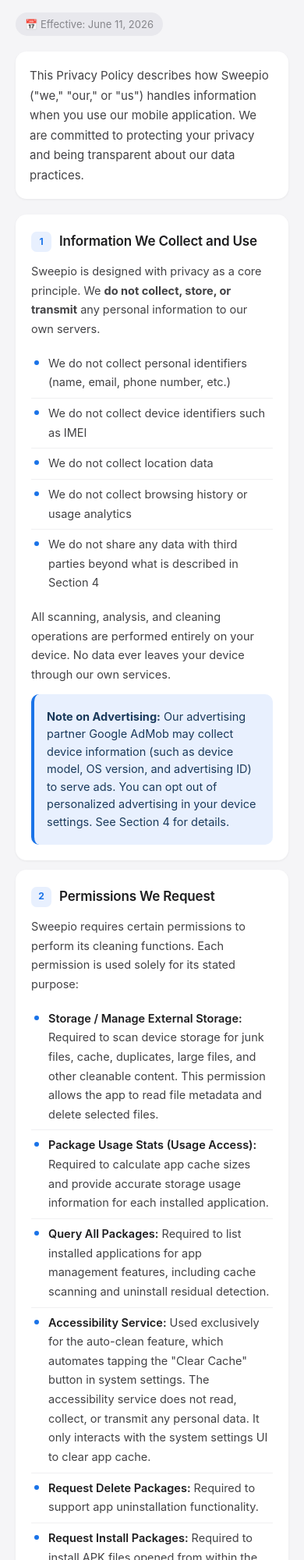
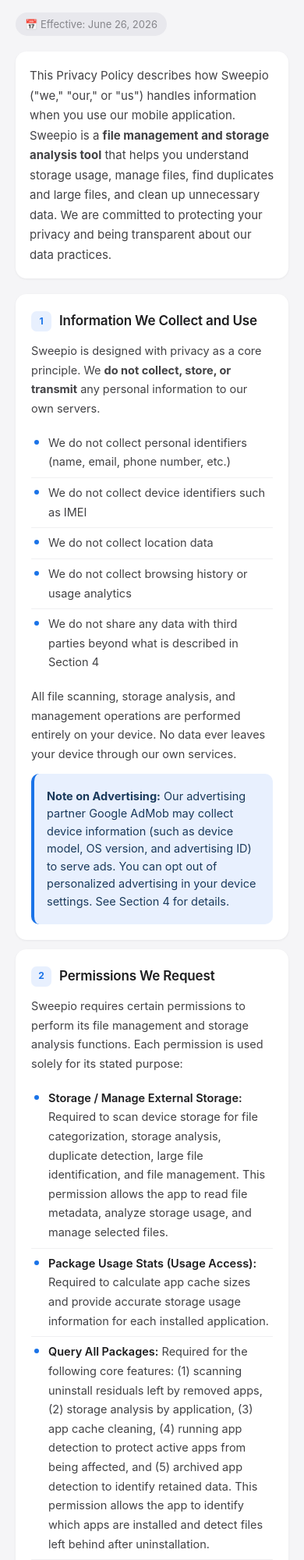
Before and after one commit to FLZz/FLZz.github.io, a plain HTML site: page privacy_policy.html in a window 390 px wide. Shown: the top 2000 px of the page at 78% size. Drawn offline with Linux system fonts and the light colour scheme.

Commit message:
Revise privacy policy details and effective date
Updated the effective date and enhanced the description of the app's functionality. Revised permissions and children's privacy sections for clarity.

```diff
--- a/privacy_policy.html
+++ b/privacy_policy.html
@@ -133,10 +133,10 @@
 
 <div class="page-wrapper">
 
-<div class="effective-date">&#128197; Effective: June 11, 2026</div>
+<div class="effective-date">&#128197; Effective: June 26, 2026</div>
 
 <div class="intro">
-    This Privacy Policy describes how Sweepio ("we," "our," or "us") handles information when you use our mobile application. We are committed to protecting your privacy and being transparent about our data practices.
+    This Privacy Policy describes how Sweepio ("we," "our," or "us") handles information when you use our mobile application. Sweepio is a <strong>file management and storage analysis tool</strong> that helps you understand storage usage, manage files, find duplicates and large files, and clean up unnecessary data. We are committed to protecting your privacy and being transparent about our data practices.
 </div>
 
 <div class="section">
@@ -149,7 +149,7 @@
         <li>We do not collect browsing history or usage analytics</li>
         <li>We do not share any data with third parties beyond what is described in Section 4</li>
     </ul>
-    <p>All scanning, analysis, and cleaning operations are performed entirely on your device. No data ever leaves your device through our own services.</p>
+    <p>All file scanning, storage analysis, and management operations are performed entirely on your device. No data ever leaves your device through our own services.</p>
     <div class="callout callout-info">
         <p><strong>Note on Advertising:</strong> Our advertising partner Google AdMob may collect device information (such as device model, OS version, and advertising ID) to serve ads. You can opt out of personalized advertising in your device settings. See Section 4 for details.</p>
     </div>
@@ -157,15 +157,15 @@
 
 <div class="section">
     <span class="section-number">2</span><h2>Permissions We Request</h2>
-    <p>Sweepio requires certain permissions to perform its cleaning functions. Each permission is used solely for its stated purpose:</p>
+    <p>Sweepio requires certain permissions to perform its file management and storage analysis functions. Each permission is used solely for its stated purpose:</p>
     <ul>
-        <li><strong>Storage / Manage External Storage:</strong> Required to scan device storage for junk files, cache, duplicates, large files, and other cleanable content. This permission allows the app to read file metadata and delete selected files.</li>
+        <li><strong>Storage / Manage External Storage:</strong> Required to scan device storage for file categorization, storage analysis, duplicate detection, large file identification, and file management. This permission allows the app to read file metadata, analyze storage usage, and manage selected files.</li>
         <li><strong>Package Usage Stats (Usage Access):</strong> Required to calculate app cache sizes and provide accurate storage usage information for each installed application.</li>
-        <li><strong>Query All Packages:</strong> Required to list installed applications for app management features, including cache scanning and uninstall residual detection.</li>
-        <li><strong>Accessibility Service:</strong> Used exclusively for the auto-clean feature, which automates tapping the "Clear Cache" button in system settings. The accessibility service does not read, collect, or transmit any personal data. It only interacts with the system settings UI to clear app cache.</li>
+        <li><strong>Query All Packages:</strong> Required for the following core features: (1) scanning uninstall residuals left by removed apps, (2) storage analysis by application, (3) app cache cleaning, (4) running app detection to protect active apps from being affected, and (5) archived app detection to identify retained data. This permission allows the app to identify which apps are installed and detect files left behind after uninstallation.</li>
+        <li><strong>Accessibility Service:</strong> Used exclusively to automate clicking the "Clear Cache" button in system settings for apps whose cache cannot be cleared programmatically. <strong>The accessibility service does not collect, read, store, or transmit any personal data.</strong> It only interacts with the system Settings UI to perform cache clearing. It does not access your screen content, personal information, messages, or any other sensitive data. You can disable this service at any time in Settings &gt; Accessibility.</li>
         <li><strong>Request Delete Packages:</strong> Required to support app uninstallation functionality.</li>
         <li><strong>Request Install Packages:</strong> Required to install APK files opened from within the app.</li>
-        <li><strong>Post Notifications:</strong> Required to send notifications about uninstall residual alerts and cleaning results.</li>
+        <li><strong>Post Notifications:</strong> Required to send notifications about uninstall residual alerts and file management results.</li>
     </ul>
 </div>
 
@@ -201,7 +201,7 @@
 <div class="section">
     <span class="section-number">6</span><h2>Children's Privacy</h2>
     <p>Sweepio does not knowingly collect personal information from children. Since we do not collect any personal data from any users regardless of age, our app is safe for users of all ages. We do not target children specifically, and we do not offer any child-directed content or services.</p>
-    <p>Our app is not designated as a "Designed for Families" app on Google Play. Parents or guardians may wish to supervise younger children when using the app, as it includes the ability to delete files.</p>
+    <p>Our app is not designated as a "Designed for Families" app on Google Play. Parents or guardians may wish to supervise younger children when using the app, as it includes the ability to manage and delete files.</p>
 </div>
 
 <div class="section">
```
